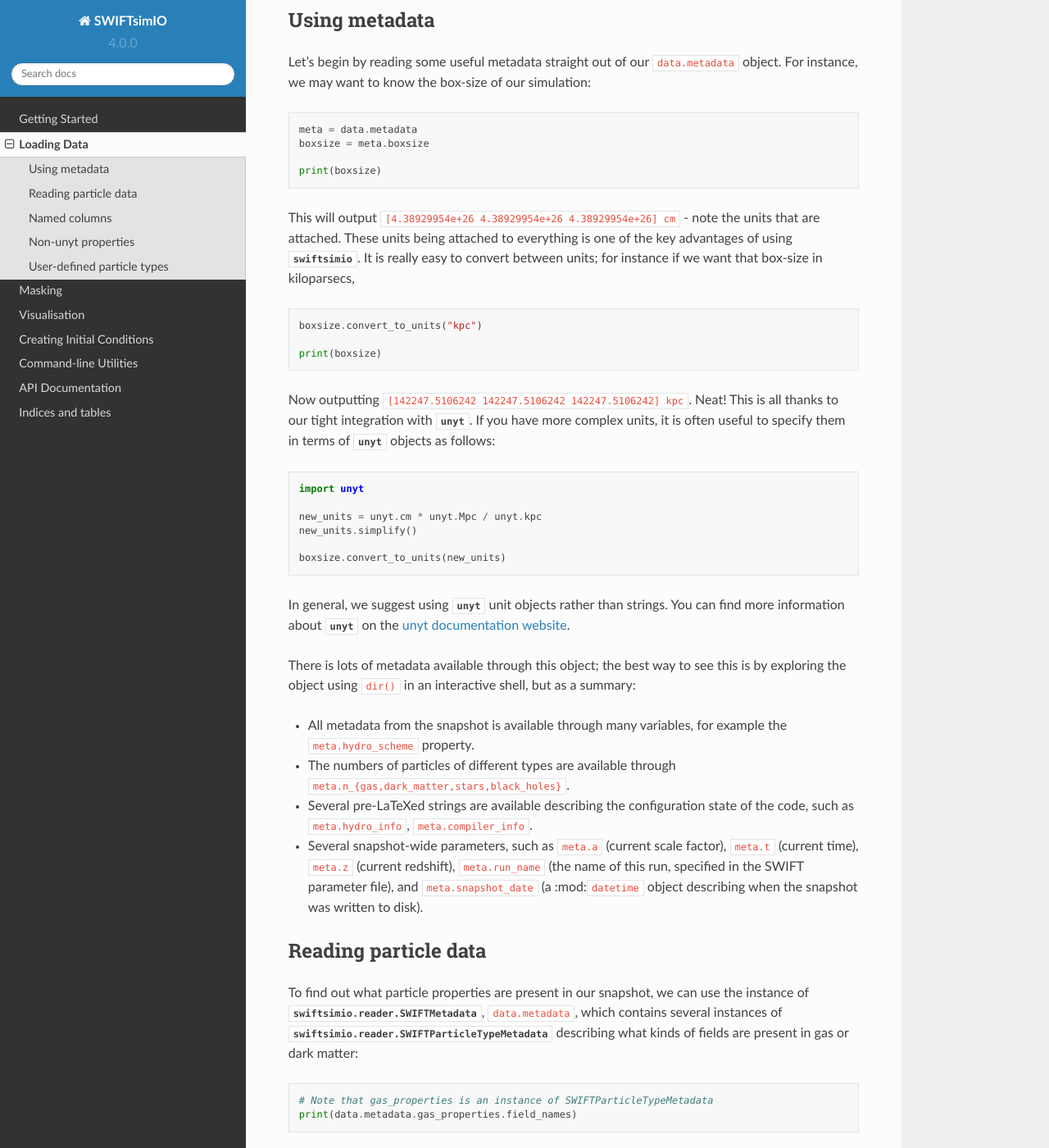
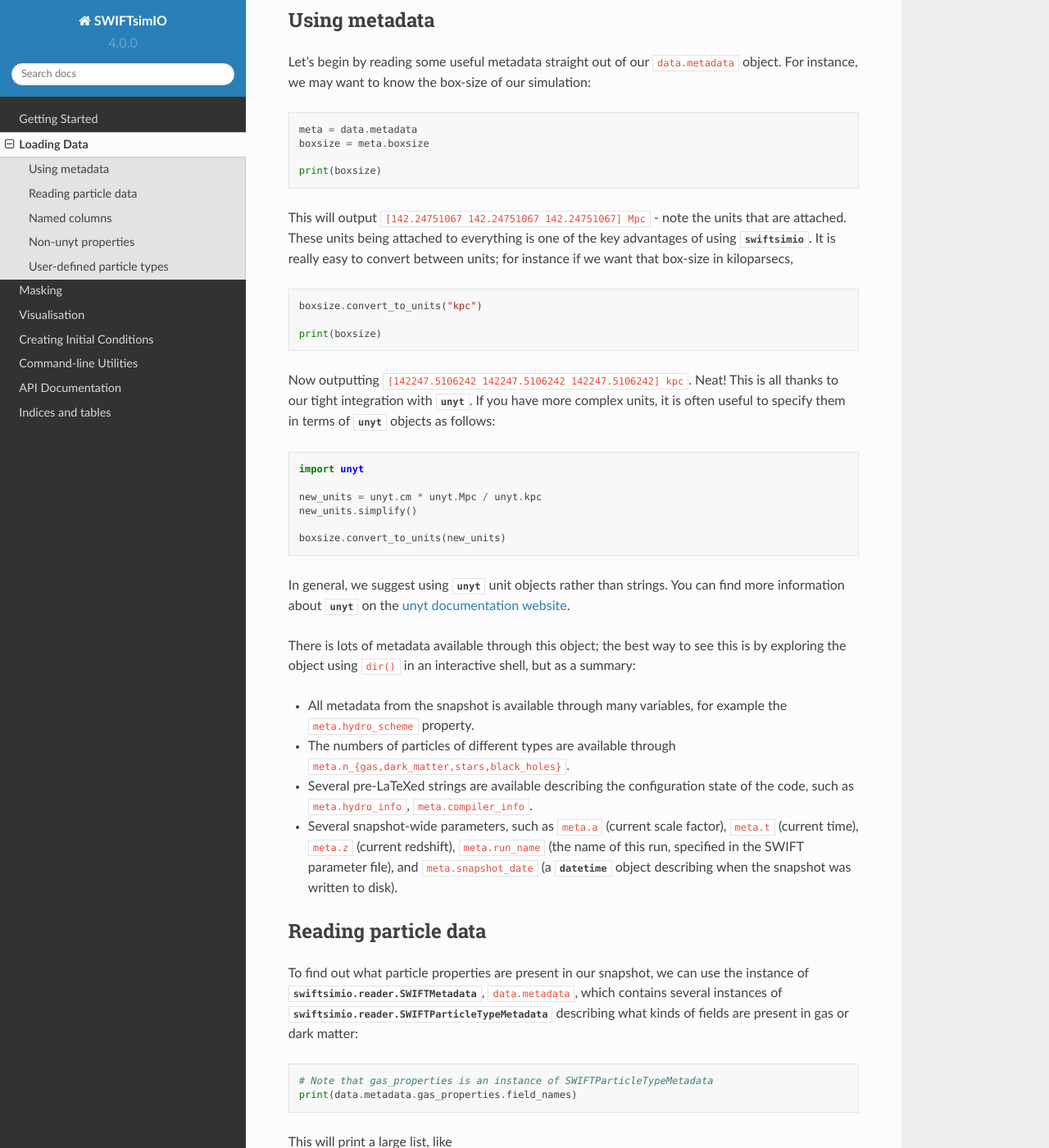
Before and after one commit to SWIFTSIM/swiftsimio, a Sphinx documentation site: the page built from docs/source/loading_data/index.rst, in a window 1280 px wide and 1400 px high, scrolled down 997 px. Shown: the whole window at 82% size. Built offline with Sphinx 7.4.7 and the Read the Docs theme 2.0.0, drawn with Linux system fonts in a browser that asks for light colours; pages that are not in the unit, such as notebooks, are missing from menus; the version number is read from the project's files by our own code.

Commit message:
Using metadata documentation fixes

```diff
--- a/docs/source/loading_data/index.rst
+++ b/docs/source/loading_data/index.rst
@@ -57,7 +57,7 @@ our simulation:
 
    print(boxsize)
 
-This will output ``[4.38929954e+26 4.38929954e+26 4.38929954e+26] cm`` - note
+This will output ``[142.24751067 142.24751067 142.24751067] Mpc`` - note
 the units that are attached. These units being attached to everything is one
 of the key advantages of using :mod:`swiftsimio`. It is really easy to convert
 between units; for instance if we want that box-size in kiloparsecs,
@@ -100,7 +100,7 @@ as a summary:
 + Several snapshot-wide parameters, such as ``meta.a`` (current scale factor),
   ``meta.t`` (current time), ``meta.z`` (current redshift), ``meta.run_name``
   (the name of this run, specified in the SWIFT parameter file), and
-  ``meta.snapshot_date`` (a :mod:``datetime`` object describing when the
+  ``meta.snapshot_date`` (a :mod:`datetime` object describing when the
   snapshot was written to disk).
 
 
```
